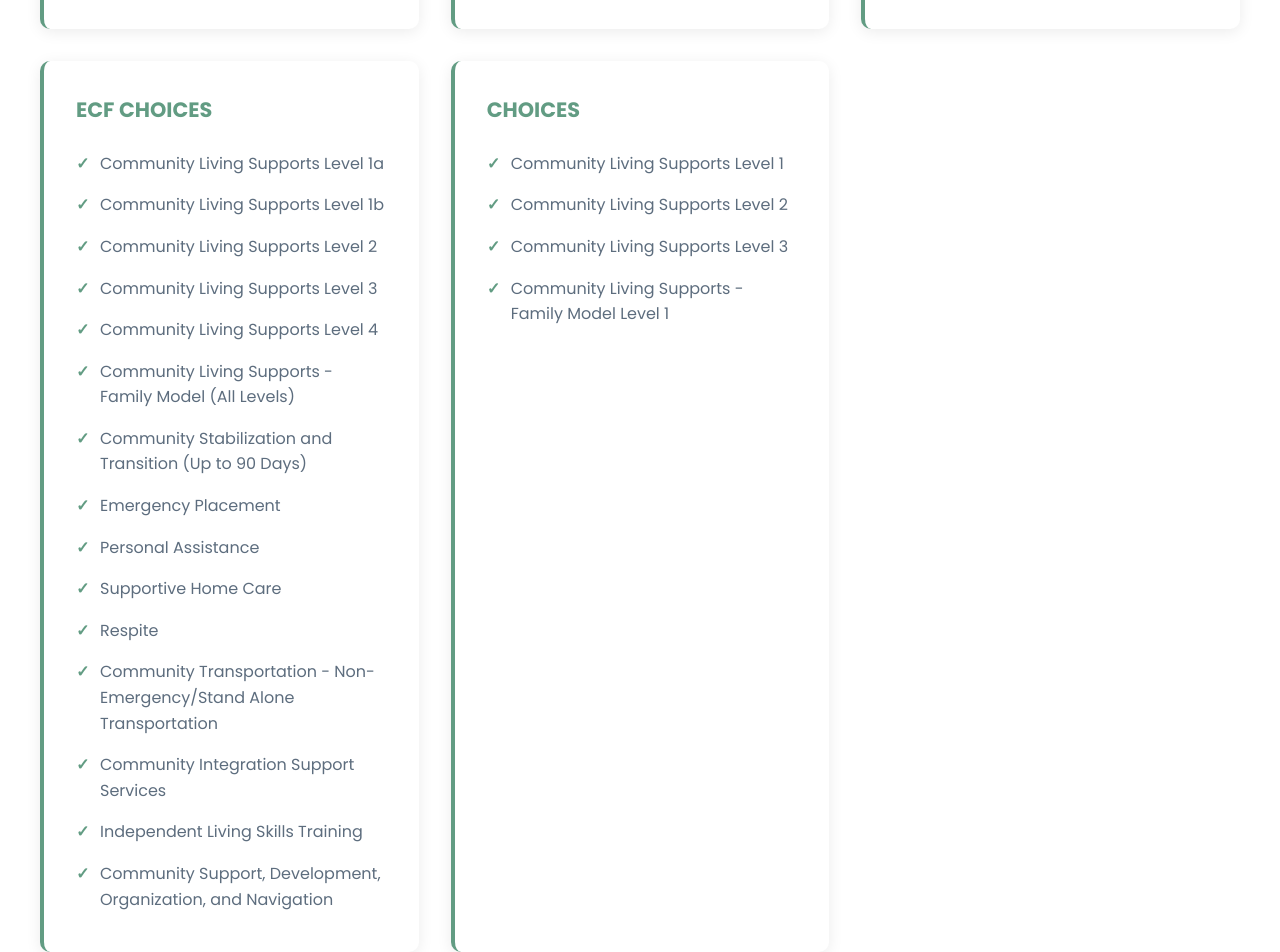
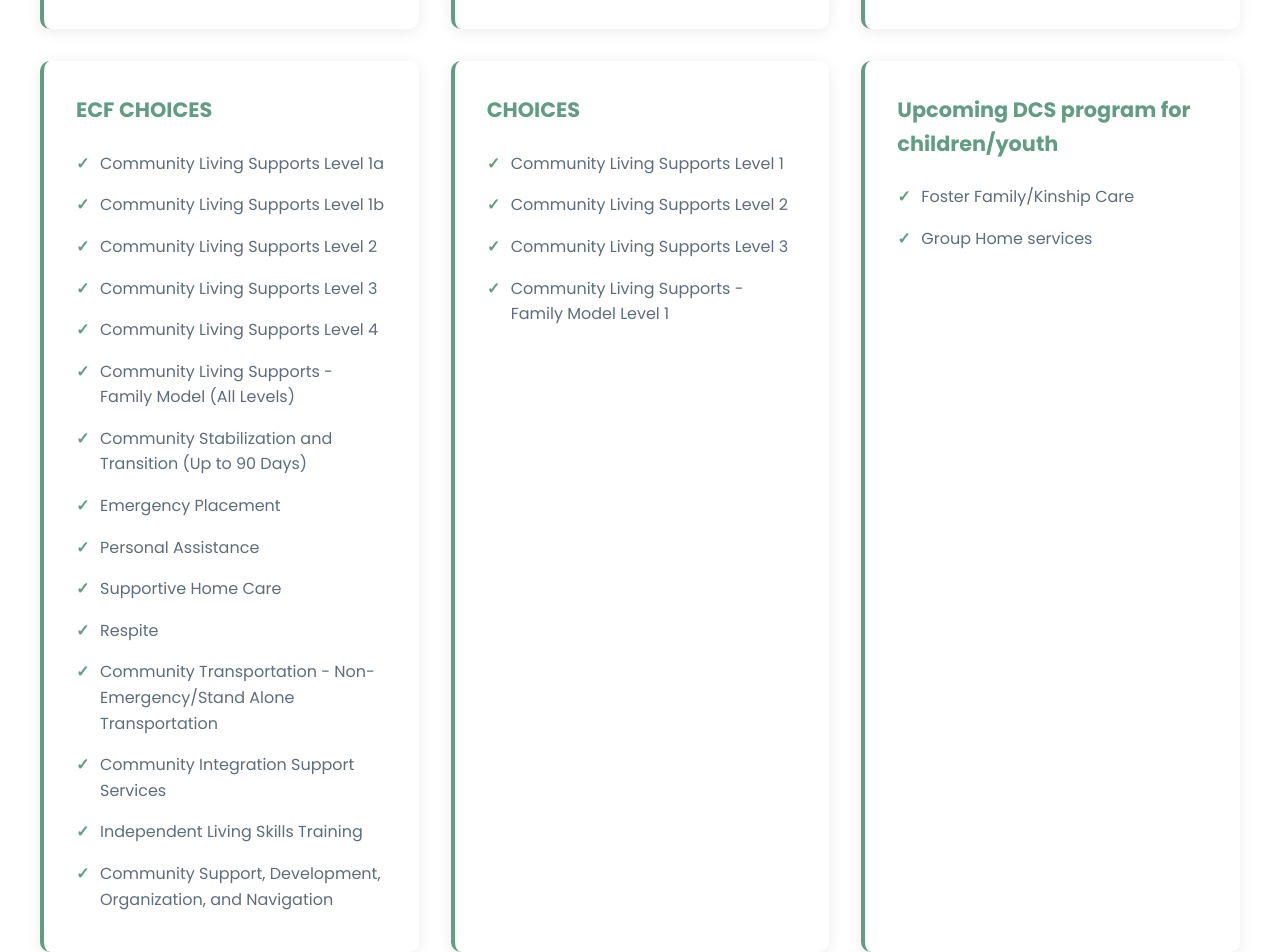
Before and after one commit to Yetco/new-serenity, a plain HTML site: page services.html in a window 1280 px wide. Shown: the part 2479-3431 px from the top of the page. Drawn offline with Linux system fonts and the light colour scheme.

Commit message:
Update services.html
Added new services and updated program information.

```diff
--- a/services.html
+++ b/services.html
@@ -209,6 +209,13 @@
                   <li>Community Living Supports - Family Model Level 1</li>
                 </ul>
               </div>
+
+              <div class="program-card">
+                <h4>Upcoming DCS program for children/youth</h4>
+                <ul>
+                  <li>Foster Family/Kinship Care</li>
+                  <li>Group Home services</li>
+                </ul>
             </div>
           </div>
 
```
